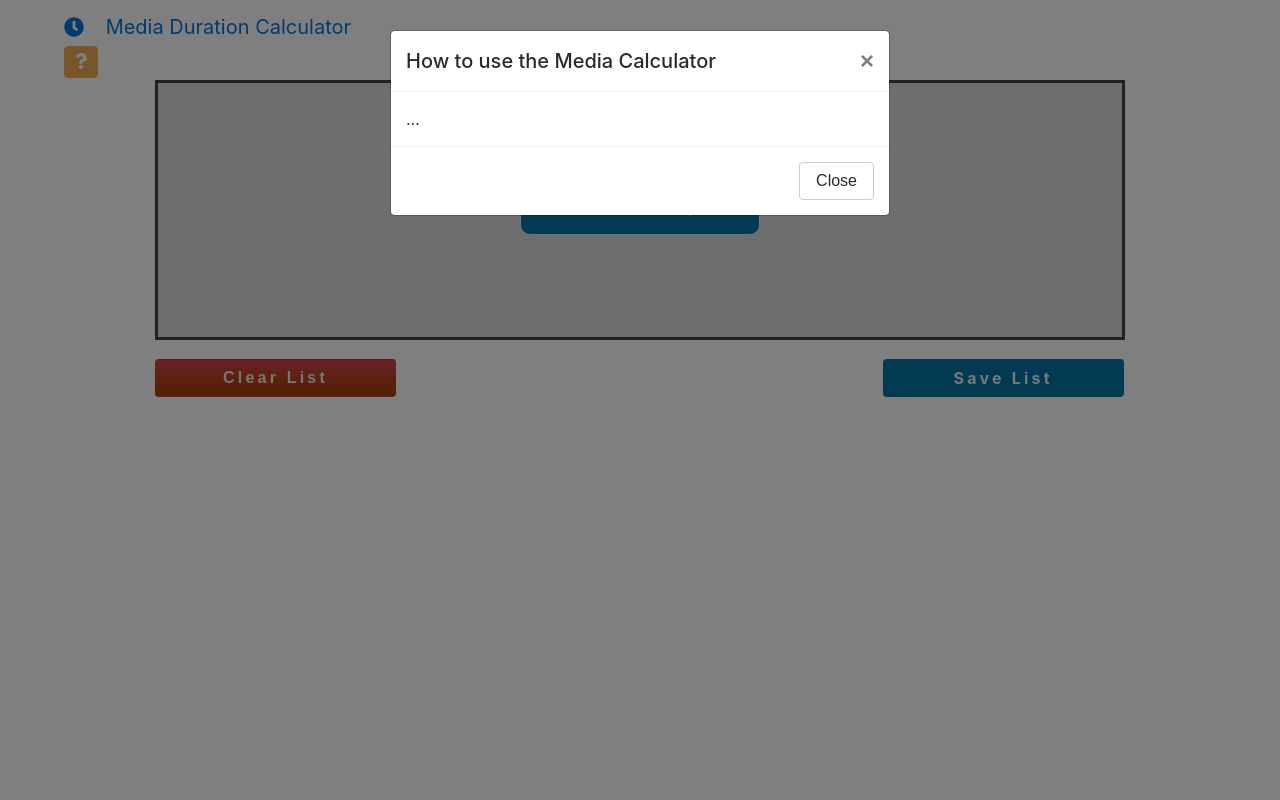
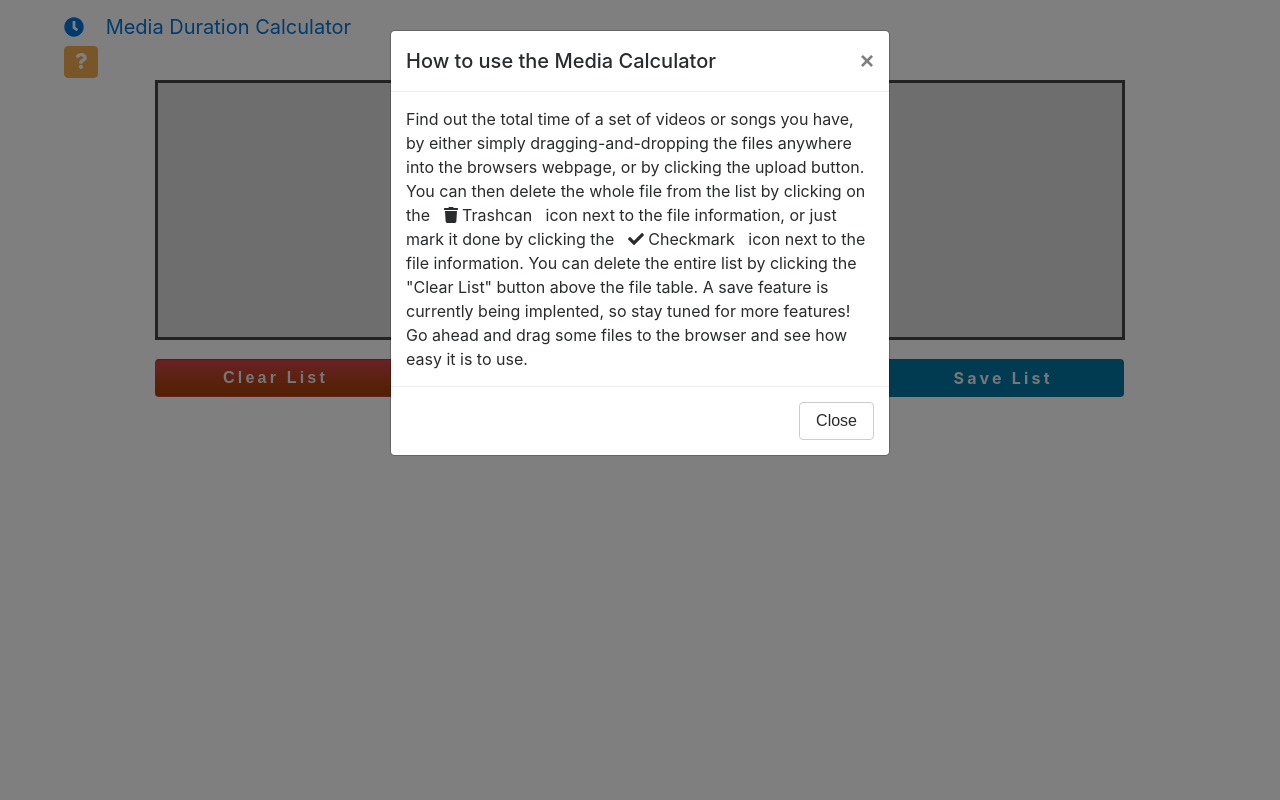
Before and after one commit to rdhammack88/Media-Duration-Calculator, a PHP site: page / in a window 1280 px wide, after a click that opens the changed part. Run offline with PHP 8.4, Linux system fonts and the light colour scheme; some libraries are stand-ins or nearby versions.

Commit message:
Help Instructions added to Helper Modal

```diff
--- a/index.php
+++ b/index.php
@@ -20,7 +20,7 @@
 </head>
 <body>
     <nav class="navbar navbar-expand-md navbar-dark bg-dark fixed-top justify-content-between">
-        <a class="navbar-brand ml-md-5" href="./index.php">
+        <a class="navbar-brand ml-md-5" href="./">
             <i class="fa fa-clock mr-3"></i>
             Media Duration Calculator
         </a>
@@ -69,7 +69,8 @@
             </button>
           </div>
           <div class="modal-body">
-            ...
+            Find out the total time of a set of videos or songs you have, by either simply dragging-and-dropping the files anywhere into the browsers webpage, or by clicking the upload button. You can then delete the whole file from the list by clicking on the &nbsp; <i class="fas fa-trash"></i> Trashcan &nbsp; icon next to the file information, or just mark it done by clicking the &nbsp; <i class="fas fa-check"></i> Checkmark &nbsp; icon next to the file information. You can delete the entire list by clicking the "Clear List" button above the file table.
+            A save feature is currently being implented, so stay tuned for more features! Go ahead and drag some files to the browser and see how easy it is to use.
           </div>
           <div class="modal-footer">
             <button type="button" class="btn btn-secondary" data-dismiss="modal">Close</button>
```
